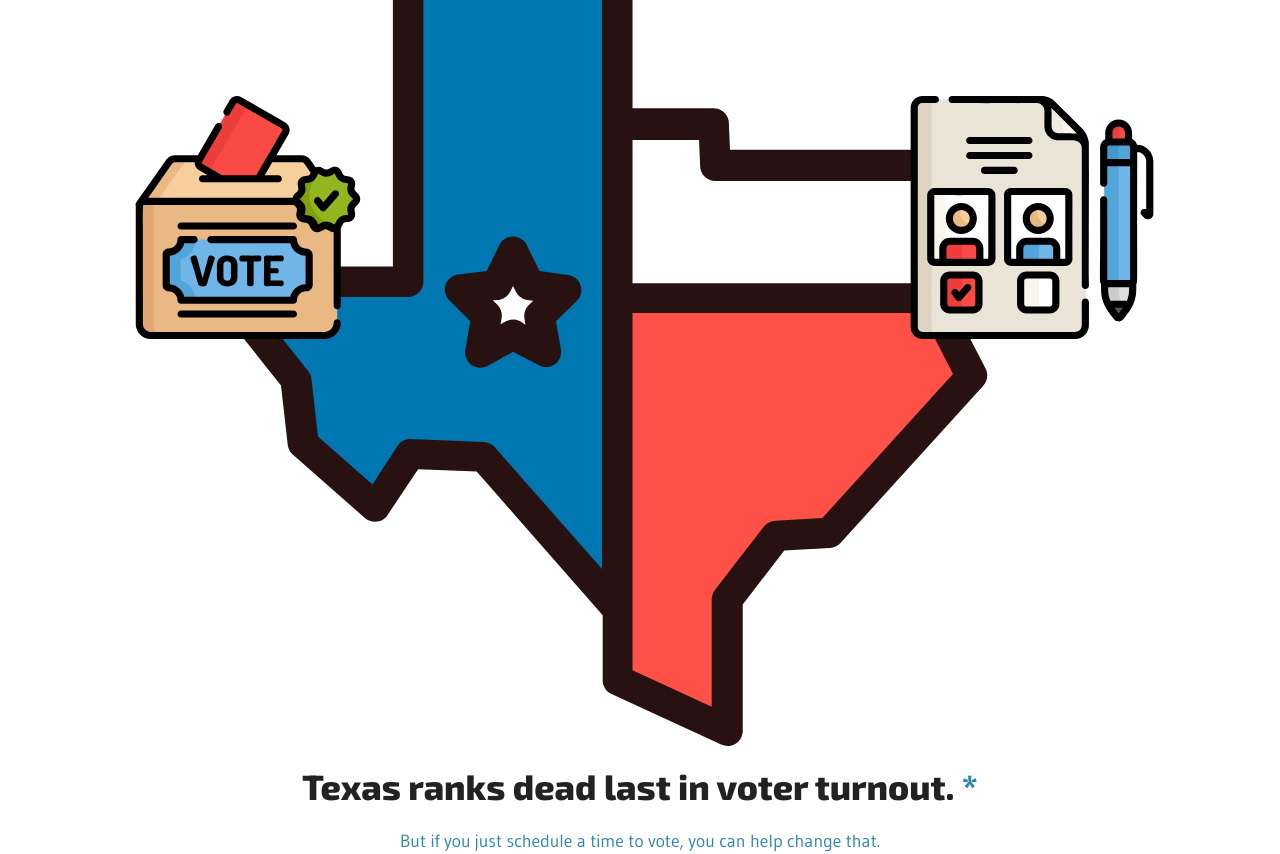
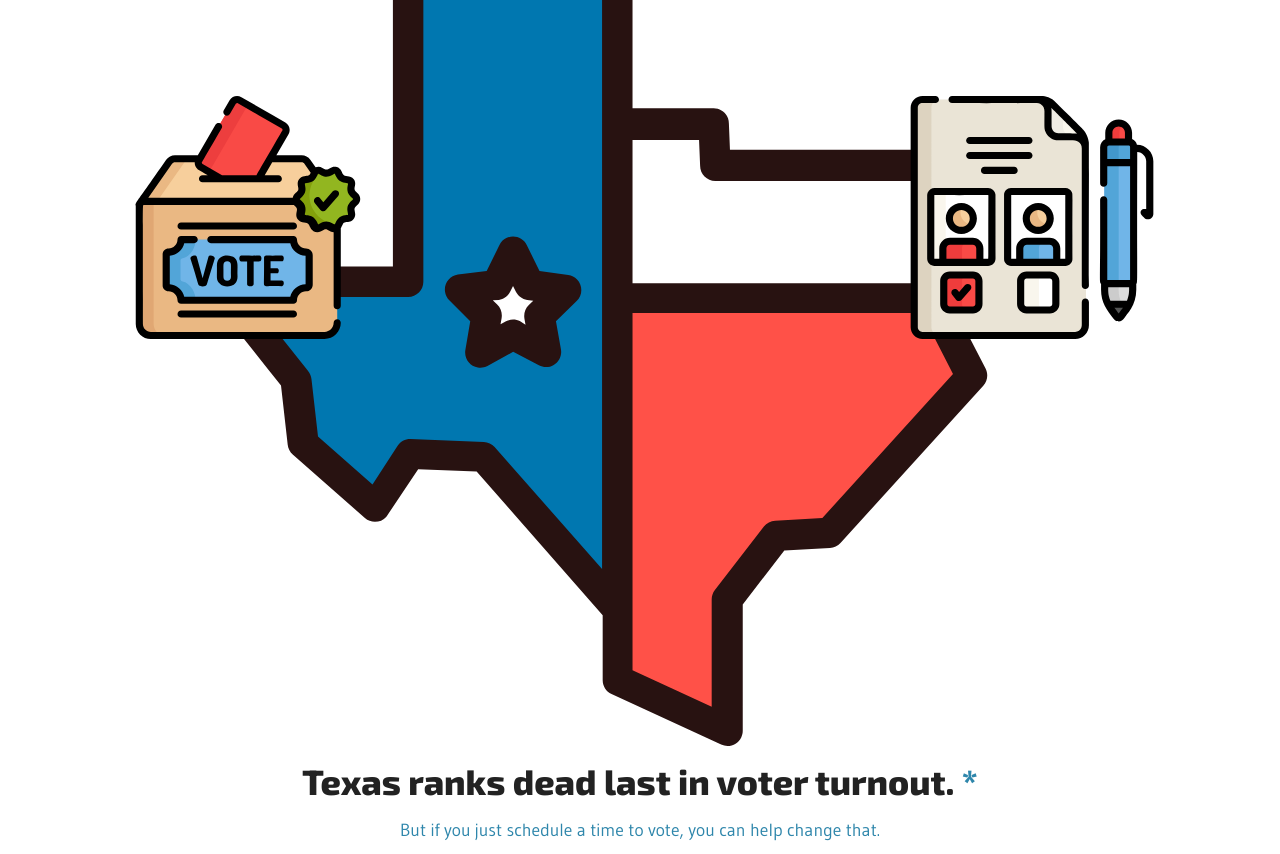
Before and after one commit to ian-schu/vote-reminder, a plain HTML site: page index.html in a window 1280 px wide. Shown: the part 140-994 px from the top of the page. Drawn offline with Linux system fonts and the light colour scheme.

Commit message:
Second half of major layout refresh

```diff
--- a/css/main.css
+++ b/css/main.css
@@ -177,6 +177,7 @@ h1,h2,h3,h4 {
 
 h1.hero__text {
   margin: 1rem 0;
+  line-height: 2.4rem;
 }
 
 p.hero__text {
```
